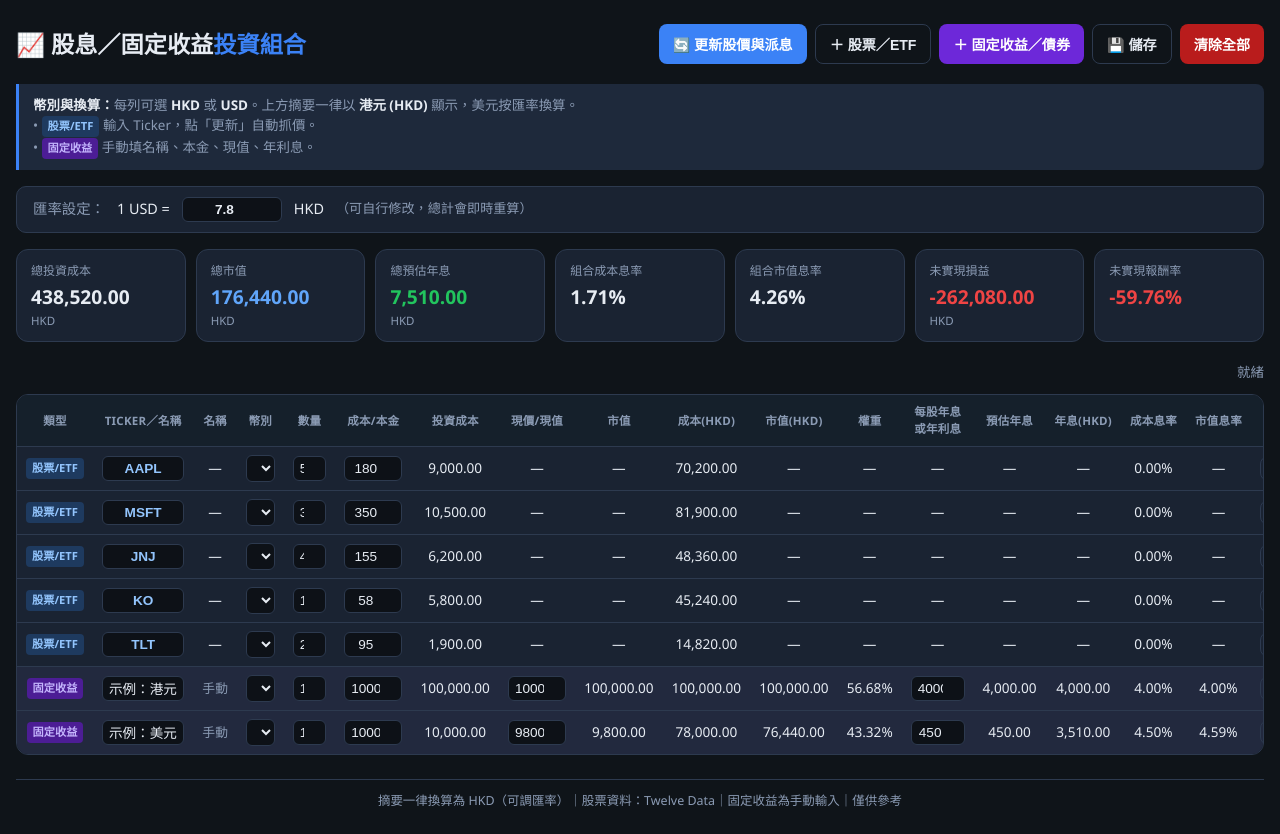
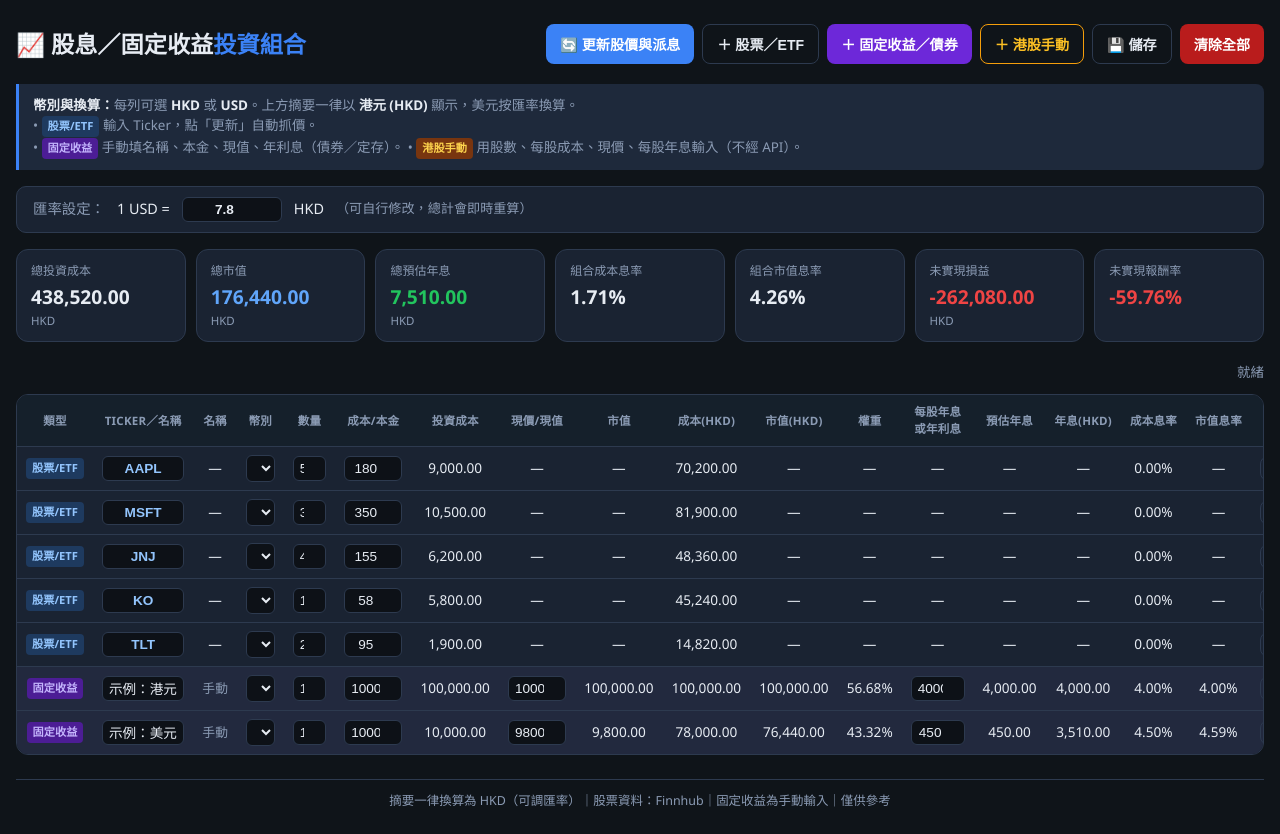
Before and after one commit to faifai821-beep/dividend-tracker, a Flask app: page / in a window 1280 px wide. Run offline with Flask 3, Linux system fonts and the light colour scheme.

Commit message:
Add files via upload

```diff
--- a/templates/index.html
+++ b/templates/index.html
@@ -106,6 +106,9 @@
     }
     .badge-stock { background: #1e3a5f; color: #93c5fd; }
     .badge-manual { background: #4c1d95; color: #c4b5fd; }
+    .badge-hk { background: #78350f; color: #fcd34d; }
+    tr.hk-row td { background: rgba(245, 158, 11, 0.06); }
+    tr.hk-row:hover td { background: rgba(245, 158, 11, 0.12); }
 
     .toolbar { display: flex; flex-wrap: wrap; gap: 10px; align-items: center; margin-bottom: 12px; }
     .status { font-size: 0.84rem; color: var(--muted); margin-left: auto; }
@@ -133,6 +136,7 @@
         <button type="button" id="btn-update">🔄 更新股價與派息</button>
         <button type="button" class="secondary" id="btn-add">＋ 股票／ETF</button>
         <button type="button" class="manual-btn" id="btn-add-manual">＋ 固定收益／債券</button>
+        <button type="button" class="secondary" id="btn-add-hk" style="border-color:#f59e0b;color:#fbbf24;">＋ 港股手動</button>
         <button type="button" class="secondary" id="btn-save">💾 儲存</button>
         <button type="button" class="danger" id="btn-clear">清除全部</button>
       </div>
@@ -141,7 +145,8 @@
     <div class="hint">
       <strong>幣別與換算：</strong>每列可選 <strong>HKD</strong> 或 <strong>USD</strong>。上方摘要一律以 <strong>港元 (HKD)</strong> 顯示，美元按匯率換算。<br>
       • <span class="badge badge-stock">股票/ETF</span> 輸入 Ticker，點「更新」自動抓價。<br>
-      • <span class="badge badge-manual">固定收益</span> 手動填名稱、本金、現值、年利息。
+      • <span class="badge badge-manual">固定收益</span> 手動填名稱、本金、現值、年利息（債券／定存）。
+      • <span class="badge" style="background:#78350f;color:#fcd34d;">港股手動</span> 用股數、每股成本、現價、每股年息輸入（不經 API）。
     </div>
 
     <div class="fx-bar">
@@ -195,7 +200,7 @@
     </div>
 
     <footer>
-      摘要一律換算為 HKD（可調匯率）｜股票資料：Twelve Data｜固定收益為手動輸入｜僅供參考
+      摘要一律換算為 HKD（可調匯率）｜股票資料：Finnhub｜固定收益為手動輸入｜僅供參考
     </footer>
   </div>
 
@@ -228,7 +233,7 @@
           if (!Array.isArray(rows) || rows.length === 0) rows = DEFAULT_ROWS.map(r => ({ ...r }));
           rows.forEach(r => {
             if (!r.type) r.type = "stock";
-            if (!r.currency) r.currency = "USD";
+            if (!r.currency) r.currency = r.type === "hk" || r.type === "manual" ? "HKD" : "USD";
           });
         } else {
           rows = DEFAULT_ROWS.map(r => ({ ...r }));
@@ -265,12 +270,14 @@
 
     function calcRow(r) {
       const isManual = r.type === "manual";
+      const isHk = r.type === "hk";
       const shares = num(r.shares) || (isManual ? 1 : 0);
       const cost = num(r.cost);
       const price = isManual
         ? (r.price != null && r.price !== "" ? num(r.price) : cost)
         : num(r.price);
       const annual = num(r.annual_div);
+      // manual=總額；stock/hk=每股×數量
       const costBasis = isManual ? cost : shares * cost;
       const mv = isManual ? price : shares * price;
       const estDiv = isManual ? annual : shares * annual;
@@ -309,22 +316,31 @@
 
       rows.forEach((r, i) => {
         const isManual = r.type === "manual";
+        const isHk = r.type === "hk";
+        const isAuto = r.type === "stock" || !r.type;
         const c = calcRow(r);
         const weight = totalMvH > 0 ? c.mvHkd / totalMvH : 0;
         const tr = document.createElement("tr");
         if (isManual) tr.classList.add("manual-row");
+        if (isHk) tr.classList.add("hk-row");
 
         const typeBadge = isManual
           ? `<span class="badge badge-manual">固定收益</span>`
-          : `<span class="badge badge-stock">股票/ETF</span>`;
+          : isHk
+            ? `<span class="badge badge-hk">港股手動</span>`
+            : `<span class="badge badge-stock">股票/ETF</span>`;
 
         const tickerOrName = isManual
           ? `<input class="name-input" type="text" value="${esc(r.name || "")}" data-i="${i}" data-f="name" placeholder="債券／定存名稱" />`
-          : `<input class="ticker" type="text" value="${esc(r.ticker || "")}" data-i="${i}" data-f="ticker" placeholder="AAPL" />`;
+          : isHk
+            ? `<input class="name-input" type="text" value="${esc(r.name || r.ticker || "")}" data-i="${i}" data-f="name" placeholder="如 匯豐 0005" />`
+            : `<input class="ticker" type="text" value="${esc(r.ticker || "")}" data-i="${i}" data-f="ticker" placeholder="AAPL" />`;
 
         const nameDisplay = isManual
           ? `<span class="muted">手動</span>`
-          : `<span title="${esc(r.name || "")}">${esc(r.name || "—")}</span>`;
+          : isHk
+            ? `<span class="muted">HKD 港股</span>`
+            : `<span title="${esc(r.name || "")}">${esc(r.name || "—")}</span>`;
 
         const cur = (r.currency || "HKD").toUpperCase();
         const curSel = `
@@ -333,12 +349,12 @@
             <option value="USD" ${cur === "USD" ? "selected" : ""}>USD</option>
           </select>`;
 
-        const priceCell = isManual
-          ? `<input type="number" value="${r.price ?? ""}" data-i="${i}" data-f="price" min="0" step="0.01" placeholder="現值" />`
+        const priceCell = (isManual || isHk)
+          ? `<input type="number" value="${r.price ?? ""}" data-i="${i}" data-f="price" min="0" step="0.01" placeholder="${isHk ? "每股現價" : "現值"}" />`
           : (r.price != null ? fmt(r.price, 2) : "—");
 
-        const annualCell = isManual
-          ? `<input type="number" value="${r.annual_div ?? ""}" data-i="${i}" data-f="annual_div" min="0" step="0.01" placeholder="年利息" />`
+        const annualCell = (isManual || isHk)
+          ? `<input type="number" value="${r.annual_div ?? ""}" data-i="${i}" data-f="annual_div" min="0" step="0.01" placeholder="${isHk ? "每股年息" : "年利息"}" />`
           : (r.annual_div != null ? fmt(r.annual_div, 4) : "—");
 
         const sharesCell = isManual
@@ -449,7 +465,7 @@
 
     async function updateQuotes() {
       const stockTickers = rows
-        .filter(r => r.type !== "manual")
+        .filter(r => r.type === "stock" || !r.type)
         .map(r => (r.ticker || "").trim())
         .filter(Boolean);
 
@@ -477,7 +493,7 @@
         (data.results || []).forEach(r => { map[r.ticker] = r; });
 
         rows.forEach(r => {
-          if (r.type === "manual") return;
+          if (r.type === "manual" || r.type === "hk") return;
           const t = (r.ticker || "").toUpperCase();
           const d = map[t];
           if (!d || d.error) return;
@@ -526,6 +542,13 @@
       });
       render();
     });
+    document.getElementById("btn-add-hk").addEventListener("click", () => {
+      rows.push({
+        type: "hk", ticker: "", name: "", shares: null, cost: null, price: null,
+        annual_div: null, currency: "HKD",
+      });
+      render();
+    });
     document.getElementById("btn-save").addEventListener("click", save);
     document.getElementById("btn-clear").addEventListener("click", () => {
       if (confirm("確定清除所有資料？")) {
```
